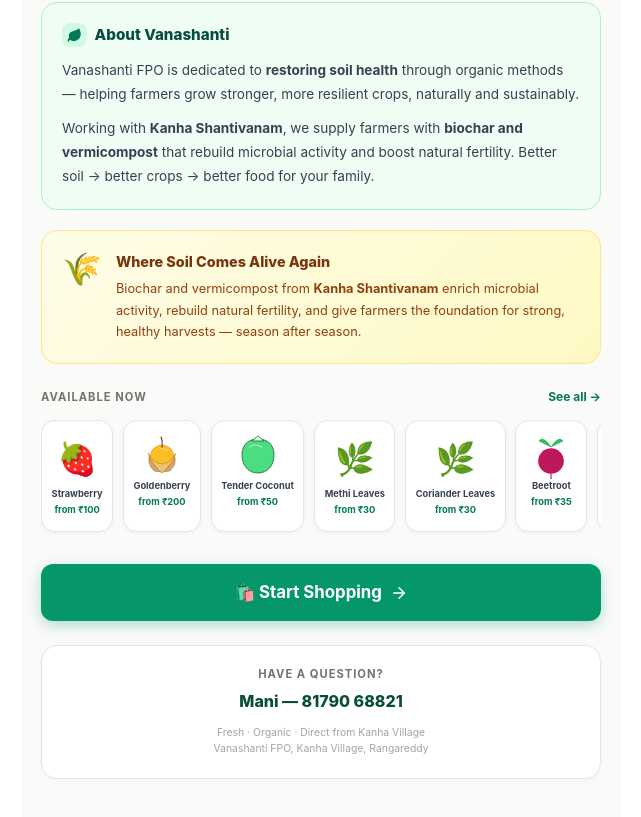
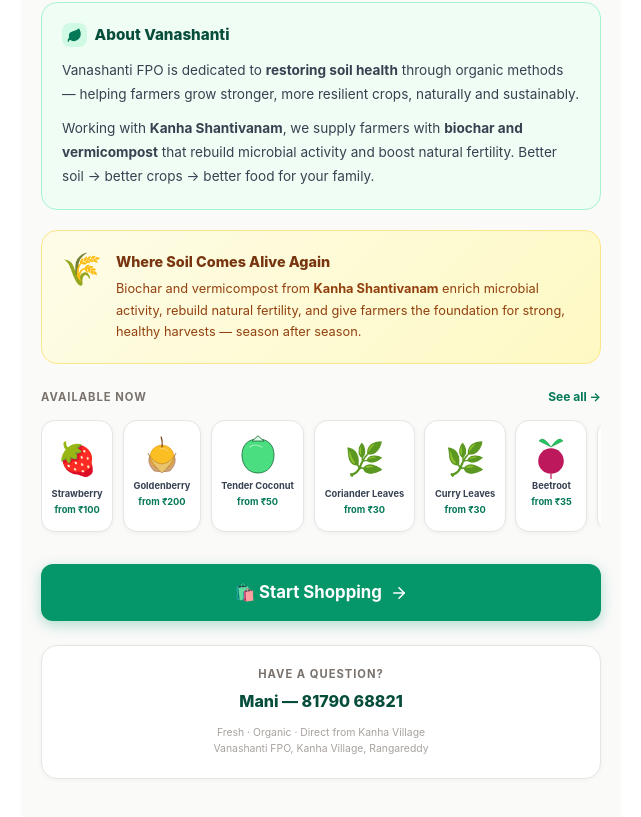
Before and after one commit to prajithn/kanha-farm-fresh, a React (Vite) app: page / in a window 1280 px wide. Shown: the part 1184-2001 px from the top of the page, without its empty margins (319-960 px from the left). Built offline with nearby package versions, Linux system fonts and the light colour scheme.

Commit message:
updated items

```diff
--- a/src/App.jsx
+++ b/src/App.jsx
@@ -503,15 +503,18 @@
 
   // cat: 'greens'
 //  { id: 11, cat: 'greens', name: 'Palak',                                    unit: 'Bunch (200g)', price: 30,  icon: <span style={{ fontSize: '2rem' }}>🥬</span>, desc: 'Iron Rich' },
-  { id: 12, cat: 'greens', name: 'Methi Leaves',                             unit: 'Bunch (200g)', price: 30,  icon: <span style={{ fontSize: '2rem' }}>🌿</span>, desc: 'Nutritious' },
+//  { id: 12, cat: 'greens', name: 'Methi Leaves',                             unit: 'Bunch (200g)', price: 30,  icon: <span style={{ fontSize: '2rem' }}>🌿</span>, desc: 'Nutritious' },
   { id: 13, cat: 'greens', name: 'Coriander Leaves',                         unit: 'Bunch (200g)', price: 30,  icon: <span style={{ fontSize: '2rem' }}>🌿</span>, desc: 'Aromatic' },
+  { id: 14, cat: 'greens', name: 'Curry Leaves',                             unit: 'Bunch (200g)', price: 30,  icon: <span style={{ fontSize: '2rem' }}>🌿</span>, desc: 'Aromatic' },
 
   // cat: 'vegs'
   { id: 21, cat: 'vegs',   name: 'Beetroot',                                 unit: '500gm',        price: 35,  icon: <BeetrootIcon />, desc: 'Earthy Root' },
-  { id: 22, cat: 'vegs',   name: 'Bitter Gourd',                             unit: '500gm',        price: 40,  icon: <BitterGourdIcon />, desc: 'Healthy' },
-  { id: 23, cat: 'vegs',   name: 'Bottle Gourd',                             unit: '500gm',        price: 30,  icon: <BottleGourdIcon />, desc: 'Healthy' },
+//  { id: 22, cat: 'vegs',   name: 'Bitter Gourd',                             unit: '500gm',        price: 40,  icon: <BitterGourdIcon />, desc: 'Healthy' },
+//  { id: 23, cat: 'vegs',   name: 'Bottle Gourd',                             unit: '500gm',        price: 30,  icon: <BottleGourdIcon />, desc: 'Healthy' },
   { id: 24, cat: 'vegs',   name: 'Smooth Gourd',                             unit: '500gm',        price: 40,  icon: <SmoothGourdIcon />, desc: 'Nutritious' },
   { id: 25, cat: 'vegs',   name: 'Ridge Gourd',                              unit: '500gm',        price: 40,  icon: <RidgeGourdIcon />, desc: 'Fibrous & Healthy' },
+  { id: 26, cat: 'vegs',   name: 'Tomato',                                   unit: '1 Kg',         price: 60,  icon: <span style={{ fontSize: '2rem' }}>🍅</span>, desc: 'Fresh & Tangy' },
+
 
   // cat: 'dairy'
   { id: 31, cat: 'dairy',  name: 'Plain Paneer',                             unit: '200g',         price: 119, icon: <span style={{ fontSize: '2rem' }}>🧀</span>, desc: 'Rich Protein' },
```
